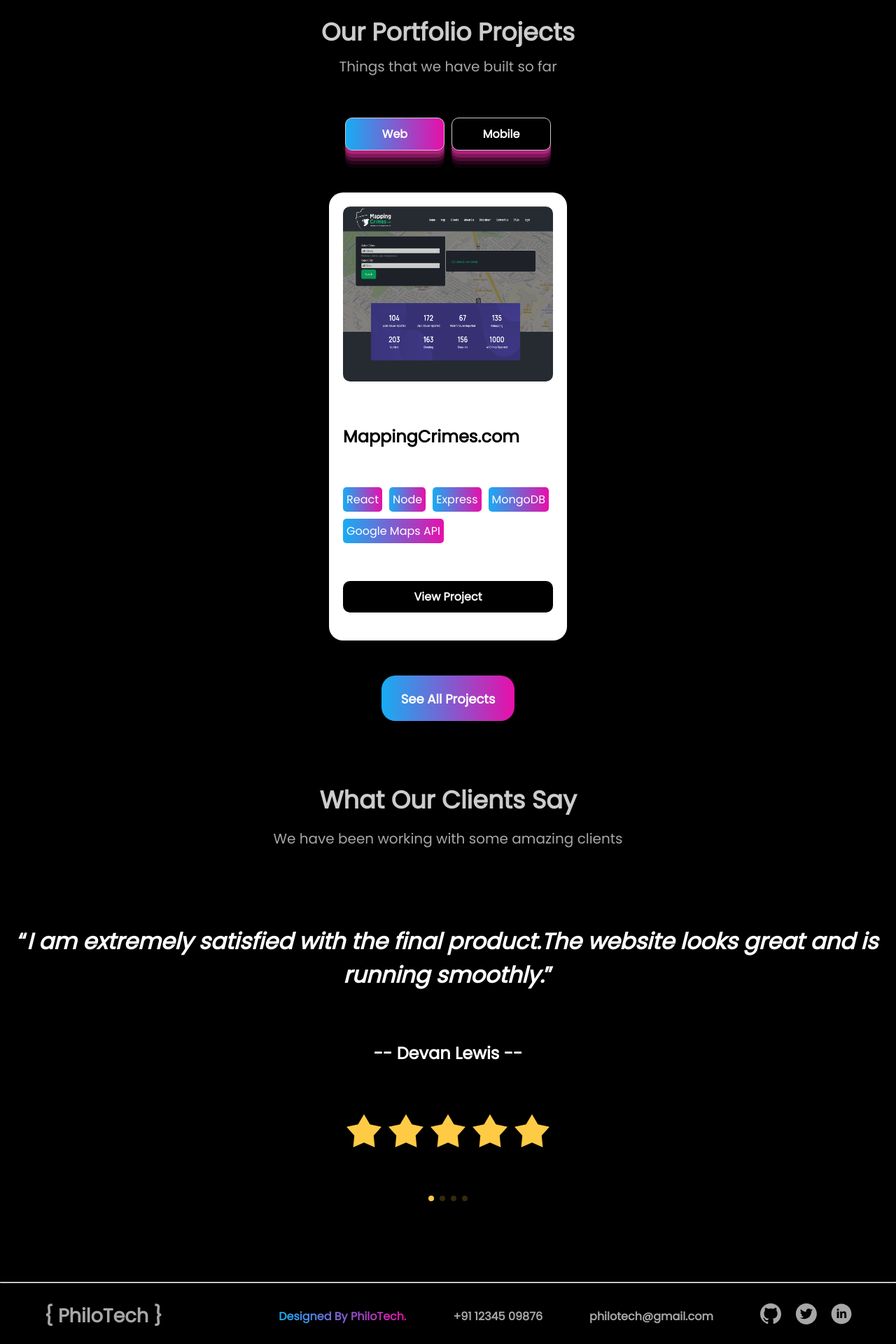
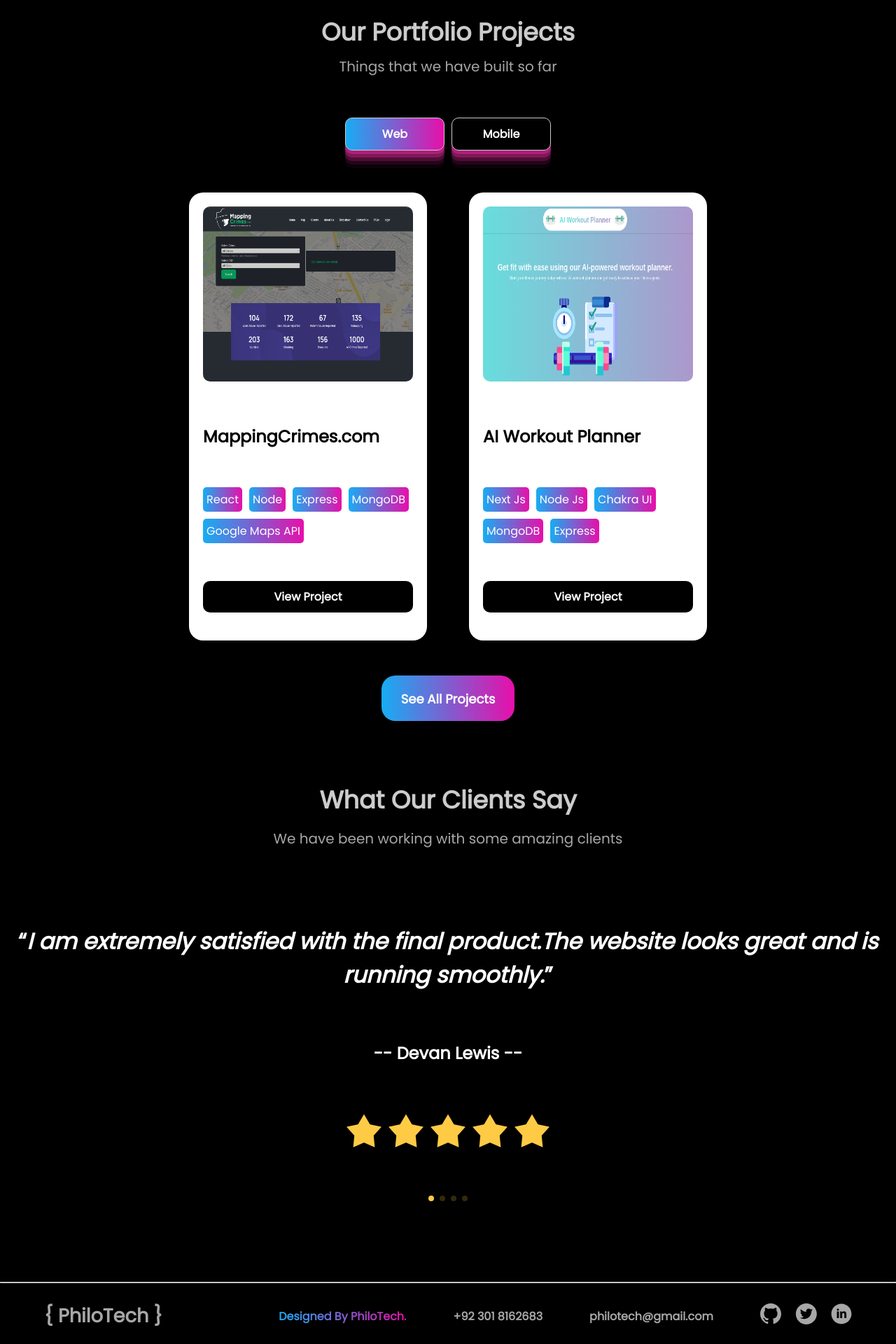
Before and after one commit to nabeel-dev1340/philotech.com, a Next.js app: page / in a window 1280 px wide. Shown: the part 1557-3477 px from the top of the page at 70% size. Built offline with nearby package versions, Linux system fonts and the light colour scheme; no server answers.

Commit message:
added a web project

```diff
--- a/components/Footer/index.tsx
+++ b/components/Footer/index.tsx
@@ -16,7 +16,7 @@ const Footer = () => {
           </Link>
           <StyledFooterNavItems>
             <StyledFooterNavItem>Designed By PhiloTech.</StyledFooterNavItem>
-            <StyledFooterNavItem>+91 12345 09876</StyledFooterNavItem>
+            <StyledFooterNavItem>+92 301 8162683</StyledFooterNavItem>
             <StyledFooterNavItem>philotech@gmail.com</StyledFooterNavItem>
             <StyledFooterNavItem>
               <StyledLink href="#">
--- a/components/ProjectCard/index.tsx
+++ b/components/ProjectCard/index.tsx
@@ -26,6 +26,7 @@ const ProjectCard = ({ title, url, techStack, images }: ProjectCardProps) => {
             src={`/images/${title?.split(" ")[0].toLowerCase()}/${images[0]}`}
             width={300}
             height={250}
+            layout="fixed"
             alt={""}
           />
         </StyledImage>
--- a/data/projects.js
+++ b/data/projects.js
@@ -36,6 +36,16 @@ const ProjectsData = [
     url: "#",
     images: ["main.jpeg"],
   },
+  {
+    id: 4,
+    title: "AI Workout Planner",
+    techStack: ["Next Js", "Node Js", "Chakra UI", "MongoDB", "Express"],
+    description:
+      "AI Workout Planner is a web application that allows users to create workout plans based on their fitness goals. Users can create an account and log in to the application. Users can then create a workout plan based on their fitness goals. The application uses a machine learning algorithm to generate a workout plan based on the user's fitness goals. The application is built with Next Js, Node Js, Chakra UI, MongoDB, and Express.",
+    type: "web",
+    url: "https://www.workout-ai.live/",
+    images: ["main.png"],
+  },
 ];
 
 export default ProjectsData;
```
Also changed, not shown: public/images/ai/main.png (added).
